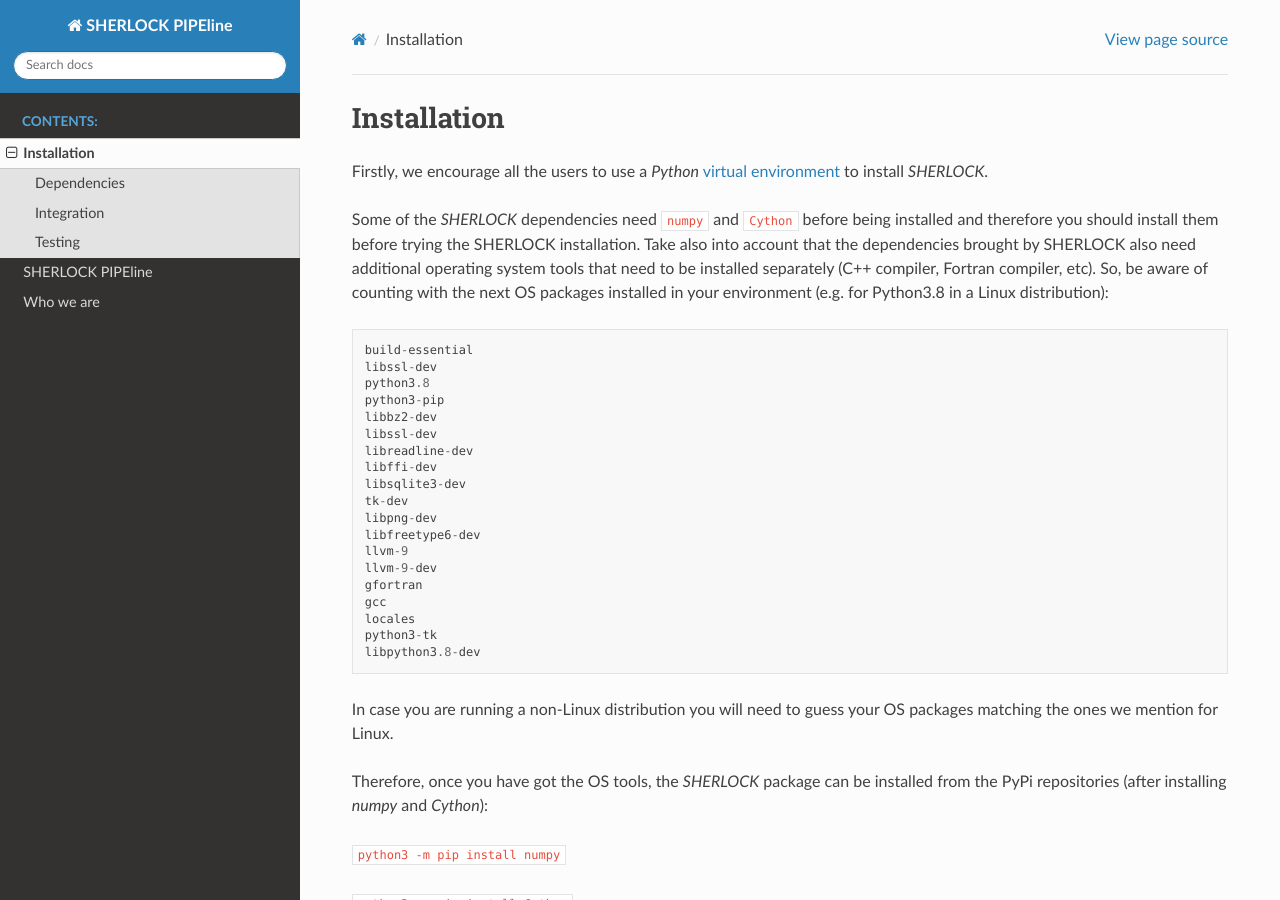
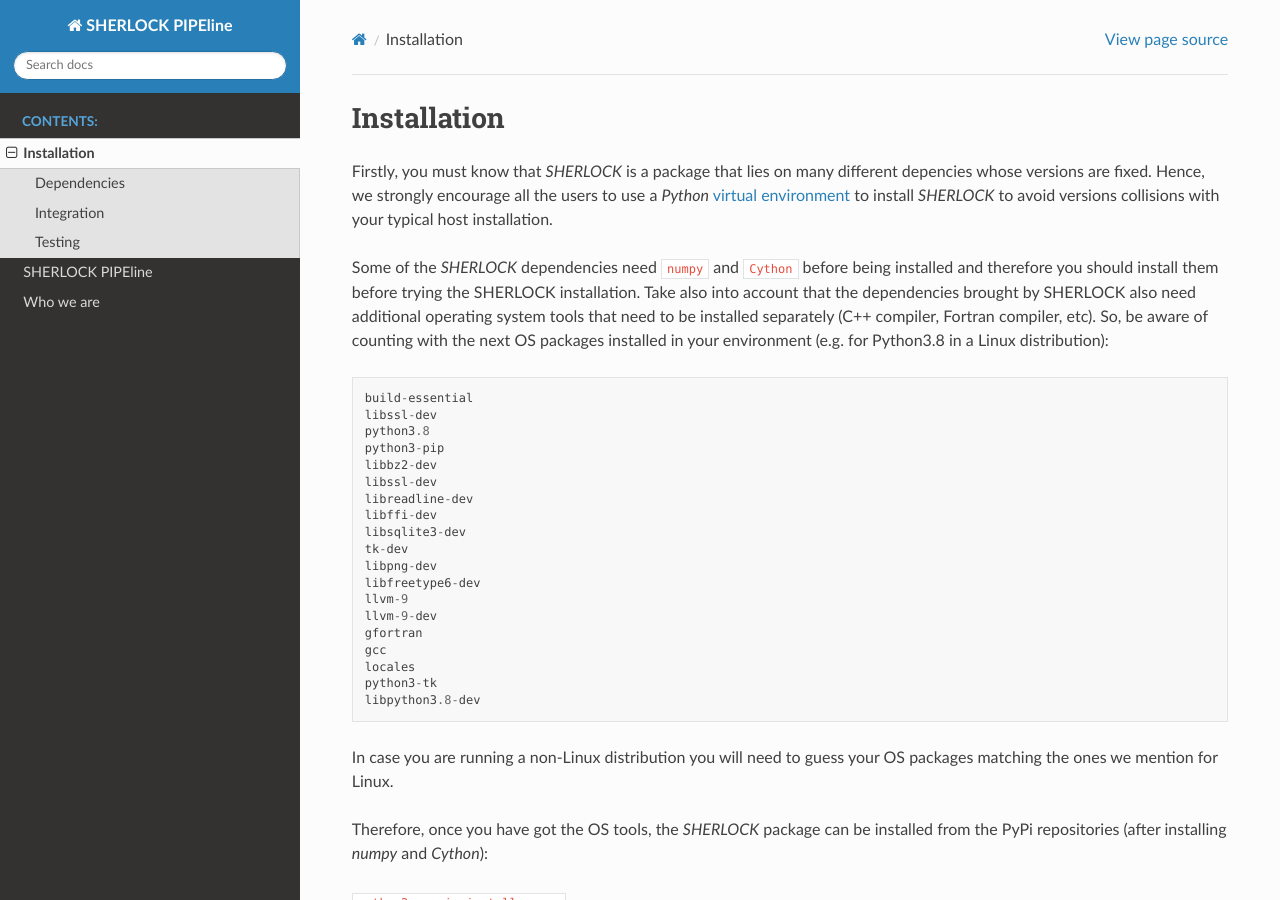
Before and after one commit to franpoz/SHERLOCK, a Sphinx documentation site: the page built from docs/source/installation.rst, in a window 1280 px wide and 900 px high. Built offline with Sphinx 7.4.7 and the Read the Docs theme 2.0.0, drawn with Linux system fonts in a browser that asks for light colours; pages that are not in the unit, such as notebooks, are missing from menus.

Commit message:
update installation.rst

```diff
--- a/docs/source/installation.rst
+++ b/docs/source/installation.rst
@@ -7,7 +7,7 @@
 Installation
 =============================================
 
-Firstly, we encourage all the users to use a *Python* `virtual environment <https://docs.python.org/3/library/venv.html>`_ to install *SHERLOCK*.
+Firstly, you must know that *SHERLOCK* is a package that lies on many different depencies whose versions are fixed. Hence, we strongly encourage all the users to use a *Python* `virtual environment <https://docs.python.org/3/library/venv.html>`_ to install *SHERLOCK* to avoid versions collisions with your typical host installation.
 
 Some of the *SHERLOCK* dependencies need ``numpy`` and ``Cython``  before being installed and therefore you should install them before trying the SHERLOCK installation. Take also into account that the dependencies brought by SHERLOCK also need additional operating system tools that need to be installed separately (C++ compiler, Fortran compiler, etc). So, be aware of counting with the next OS packages installed in your environment (e.g. for Python3.8 in a Linux distribution):
 
```
